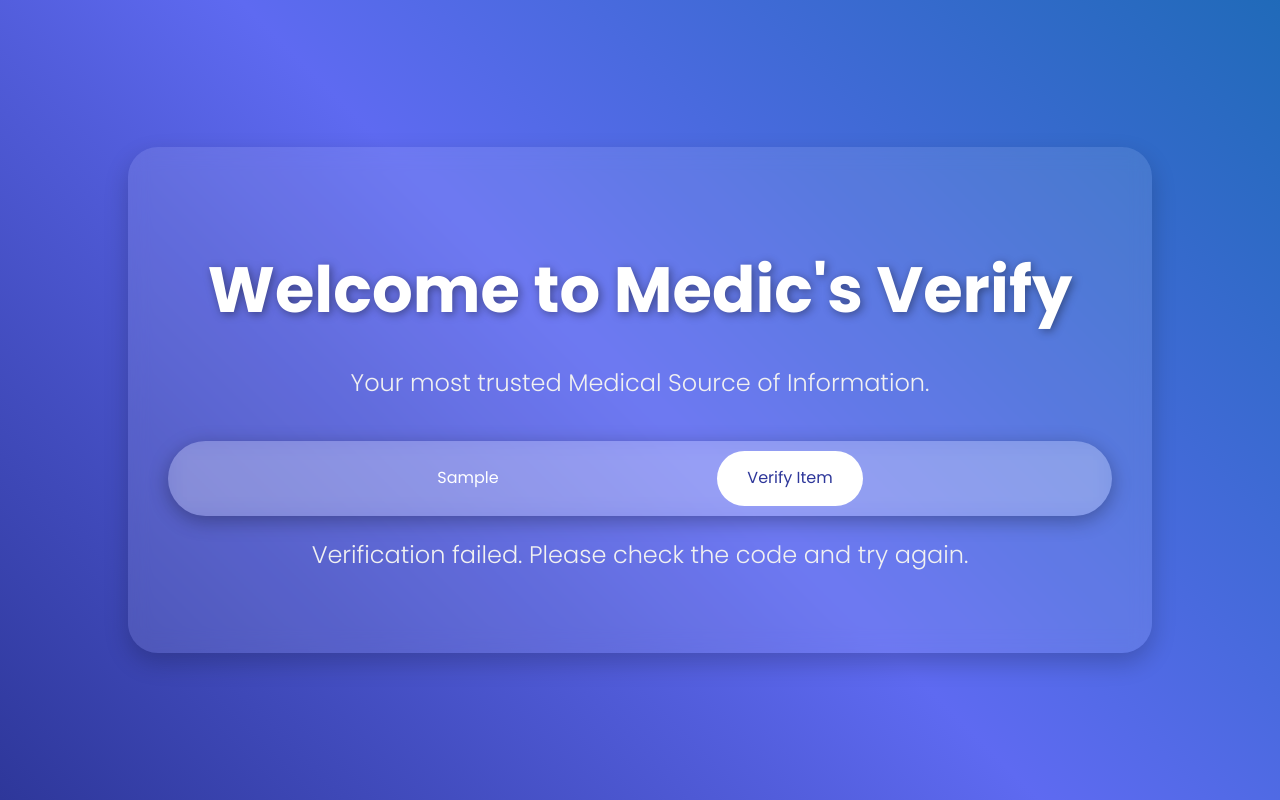
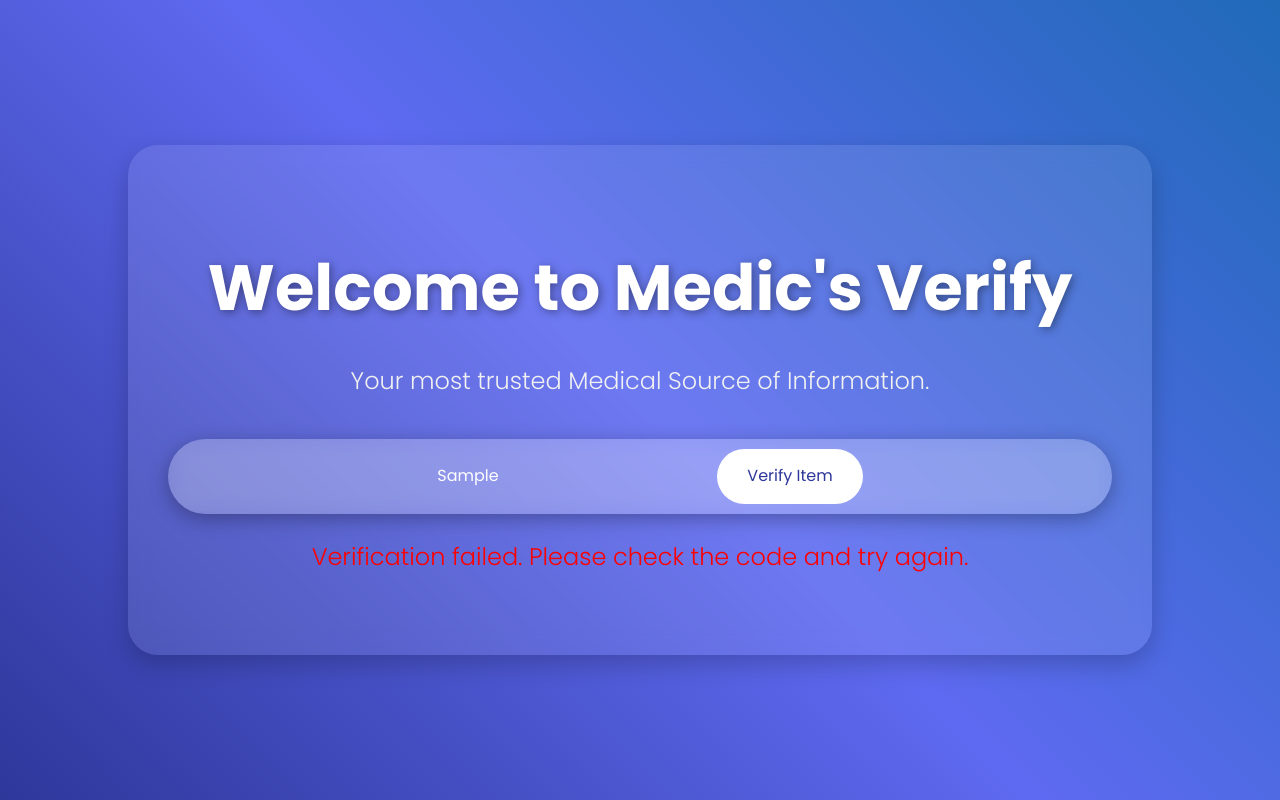
Before and after one commit to Jeddy2023/Medical-Verification-Website, a React (Create React App) app: page / in a window 1280 px wide. Both pictures are taken after typing "Sample" into the empty fields and a click on the button "Verify Item". Built offline with nearby package versions, Linux system fonts and the light colour scheme; no server answers.

Commit message:
changed error colour

```diff
--- a/src/Components/HeroSection/HeroSection.css
+++ b/src/Components/HeroSection/HeroSection.css
@@ -116,11 +116,6 @@
   background-color: rgba(255, 255, 255, 0.1);
 }
 
-.error-message {
-  color: #ff6b6b;
-  margin-top: 20px;
-}
-
 @media (max-width: 768px) {
   .hero-content h1 {
     font-size: 3rem;
--- a/src/Components/HeroSection/HeroSection.jsx
+++ b/src/Components/HeroSection/HeroSection.jsx
@@ -1,22 +1,22 @@
 import React, { useState } from 'react';
-import { api } from '../../api/axios'; // Make sure this points to the correct API file
+import { api } from '../../api/axios';
 import './HeroSection.css';
 
 const HeroSection = () => {
-  const [code, setCode] = useState(''); // State to store the input value
-  const [isLoading, setIsLoading] = useState(false); // Loading state for button
-  const [verificationResult, setVerificationResult] = useState(null); // State to store API response
-  const [error, setError] = useState(''); // State to store any error
+  const [code, setCode] = useState('');
+  const [isLoading, setIsLoading] = useState(false);
+  const [verificationResult, setVerificationResult] = useState(null);
+  const [error, setError] = useState('');
 
   const handleSubmit = async (e) => {
     e.preventDefault();
     setIsLoading(true);
-    setVerificationResult(null); // Reset result on new submission
-    setError(''); // Reset the error on new submission
+    setVerificationResult(null);
+    setError('');
 
     try {
       const response = await api.post('/medicine/verification-code', { code });
-      setVerificationResult(response.data); // Store API response data
+      setVerificationResult(response.data);
     } catch (err) {
       console.error(err);
       setError('Verification failed. Please check the code and try again.');
@@ -81,7 +81,7 @@ const HeroSection = () => {
         )}
 
         {/* Display error message if any */}
-        {error && <p className="error-message">{error}</p>}
+        {error && <p style={{color: 'red'}}>{error}</p>}
       </div>
     </section>
   );
```
